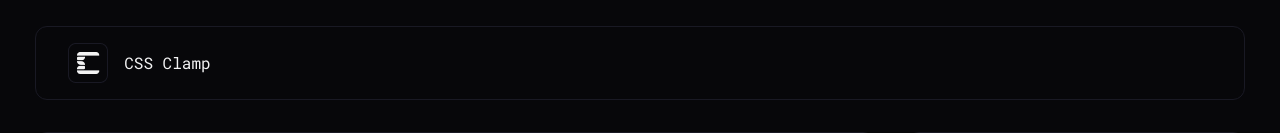
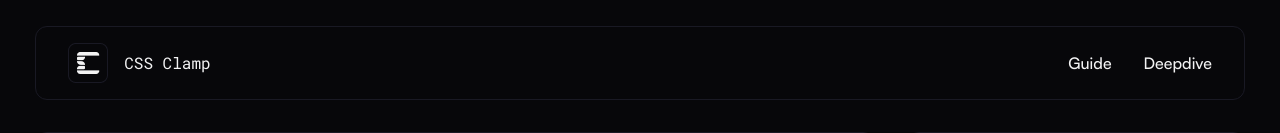
Before and after one commit to Willem-Jaap/cssclamp, a Next.js app: page / in a window 1280 px wide. Shown: the top 133 px of the page. Built offline with nearby package versions, Linux system fonts and the light colour scheme.

Commit message:
feat: add nav to header

```diff
--- a/src/components/layout/header.tsx
+++ b/src/components/layout/header.tsx
@@ -4,10 +4,28 @@ import Logo from '~/components/misc/logo';
 
 const Header = () => {
     return (
-        <header className="flex rounded-xl border border-neutral-800 px-8 py-4">
+        <header className="flex items-center justify-between gap-4 rounded-xl border border-neutral-800 py-4 pl-8 pr-4">
             <Link href="/">
                 <Logo />
             </Link>
+            <nav>
+                <menu className="flex">
+                    <li>
+                        <Link
+                            href="/guide"
+                            className="rounded-lg px-4 py-2 transition-colors duration-200 hover:bg-neutral-800">
+                            Guide
+                        </Link>
+                    </li>
+                    <li>
+                        <Link
+                            href="/deepdive"
+                            className="rounded-lg px-4 py-2 transition-colors duration-200 hover:bg-neutral-800">
+                            Deepdive
+                        </Link>
+                    </li>
+                </menu>
+            </nav>
         </header>
     );
 };
```
